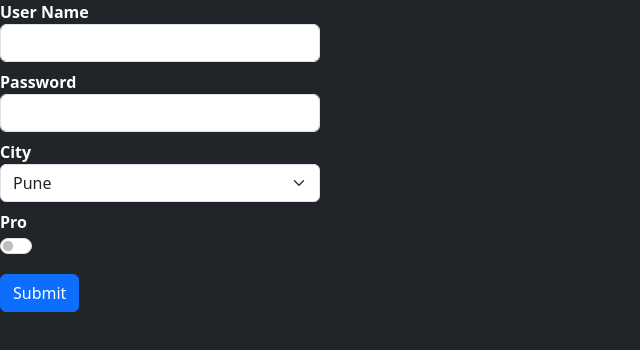
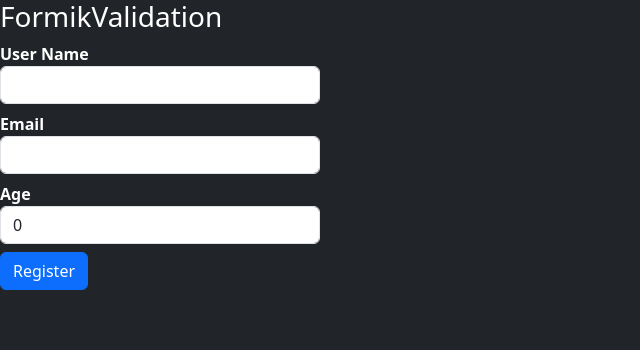
Before and after one commit to kewalkhondekar25/React-Under-The-Hood, a React (Vite) app: page / in a window 1280 px wide. Shown: the top 350 px of the page, without its empty margins (0-640 px from the left). Built offline with nearby package versions, Linux system fonts and the light colour scheme.

Commit message:
feat - formik validation added

```diff
--- a/src/App.jsx
+++ b/src/App.jsx
@@ -14,6 +14,7 @@ import DarkMode from './Components/DarkModeLightMode/DarkMode'
 import Prop1 from './Components/PropDrilling/Prop1'
 import FormsValidation from './Components/Validation/FormsValidation'
 import Formik from './Components/Validation/Formik'
+import FormikValidation from './Components/Validation/FormikValidation'
 
 function App() {
 
@@ -30,7 +31,8 @@ function App() {
       {/* <DarkMode/> */}
       {/* <Prop1/> */}
       {/* <FormsValidation/> */}
-      <Formik/>
+      {/* <Formik/> */}
+      <FormikValidation/>
     </>
   )
 }
--- /dev/null
+++ b/src/Components/Validation/FormikValidation.jsx
@@ -0,0 +1,63 @@
+import { useFormik } from 'formik'
+import React from 'react'
+
+const FormikValidation = () => {
+
+    const ValidationFunction = (userDetails) => {
+        const errors = {};
+        if(userDetails.userName == ""){
+            errors.userName = "User Name Required"
+        }
+        if(userDetails.email == ""){
+            errors.email = "Email Required"
+        }
+        if(userDetails.age == ""){
+            errors.age = "Age Required"
+        }
+        return errors
+    }
+
+    const formik = useFormik({
+        initialValues: {
+            userName: "",
+            email: "",
+            age: 0
+        },
+        onSubmit: (values) => {
+            alert(JSON.stringify(values))
+        },
+        validate: ValidationFunction
+    })
+
+
+    return (
+        <div className='bg-dark text-white vh-100'>
+            <h3>FormikValidation</h3>
+            <form onSubmit={formik.handleSubmit}>
+                <dl>
+                    <dt>User Name</dt>
+                    <dd>
+                        <input className='form-control w-25' type="text" name='userName'
+                            value={formik.values.userName} onChange={formik.handleChange}/>
+                    </dd>
+                    <dd className='text-danger'>{formik.errors.userName}</dd>
+                    <dt>Email</dt>
+                    <dd>
+                        <input className='form-control w-25' type="text" name='email'
+                            value={formik.values.email} onChange={formik.handleChange}/>
+                    </dd>
+                    <dd className='text-danger'>{formik.errors.email}</dd>
+                    <dt>Age</dt>
+                    <dd>
+                        <input className='form-control w-25' type="number" name="age"
+                            value={formik.values.age} onChange={formik.handleChange}/>
+                    </dd>
+                    <dd className='text-danger'>{formik.errors.age}</dd>
+                    <button className='btn btn-primary'>Register</button>
+                </dl>
+            </form>
+        </div>
+    )
+}
+
+export default FormikValidation
```
